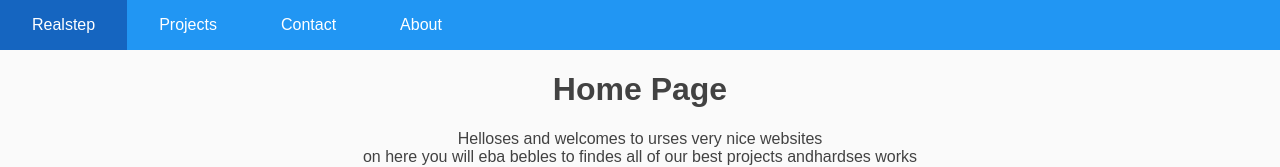
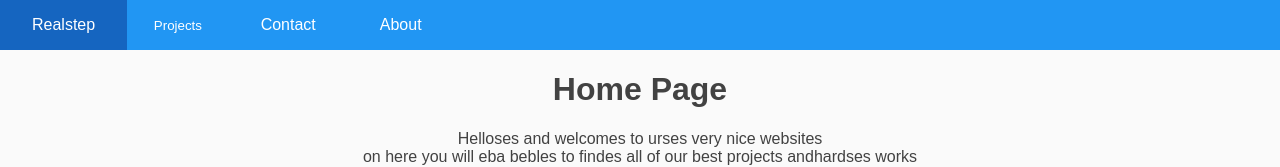
Before and after one commit to realstep-studios/Realstep-Website, a React (Create React App) app: page / in a window 1280 px wide. Shown: the top 167 px of the page. Built offline with nearby package versions, Linux system fonts and the light colour scheme; the HTML template or start-up script is replaced by a standard one.

Commit message:
Dropdown

```diff
--- a/src/components/navigation/Navigation.jsx
+++ b/src/components/navigation/Navigation.jsx
@@ -4,14 +4,45 @@ import { Link } from "react-router-dom"
 import "./navigation.css"
 
 export default class Navigation extends Component {
+  constructor(props) {
+    super(props)
+
+    // Close the dropdown menu if the user clicks outside of it
+    window.onclick = function(event) {
+      if (!event.target.matches('.dropBtn')) {
+        var dropdowns = document.getElementsByClassName("dropdownContent");
+        var i;
+        for (i = 0; i < dropdowns.length; i++) {
+          var openDropdown = dropdowns[i];
+          if (openDropdown.classList.contains('show')) {
+            openDropdown.classList.remove('show');
+          }
+        }
+      }
+}
+  }
+
   render() {
     return (
       <nav className="navigation">
         <Link as="a" to="/">Realstep</Link>
-        <Link as="a" to="/projects">Projects</Link>
+
+        <section class = "dropdown">
+        <button onClick = {this.projectsDropdown} class = "dropBtn">Projects</button>
+          <section id = "projectsDropdown" class = "dropdownContent">
+            <Link as="a" to="/projects/WillsMediaServer">Wills Media Server</Link>
+            <Link as="a" to="/projects/TapZ-Incremental">TapZ</Link>
+            <Link as="a" to="/projects/Seneca-Dark-Mode">Seneca Dark Mode</Link>
+          </section>
+        </section>
+
         <Link as="a" to="/contact">Contact</Link>
         <Link as="a" to="/about">About</Link>
       </nav>
     )
   }
+
+  projectsDropdown() {
+    document.getElementById("projectsDropdown").classList.toggle("show");
+  }
 }
--- a/src/components/navigation/navigation.css
+++ b/src/components/navigation/navigation.css
@@ -15,3 +15,47 @@
 .navigation a:hover {
     background-color: #1565C0;
 }
+
+.projectDropdown {
+    width: 100vw;
+    background-color: #2196F3;
+    color: #ffffff;
+    display: block;
+}
+
+.dropBtn {
+    color: #ffffff;
+    padding: 1em 2em;
+    display: inline-block;
+    text-decoration: none;
+    outline:none;
+    border:none;
+    background-color: transparent;
+}
+
+.dropBtn:hover, .dropBtn:focus {
+    background-color: #1565C0;
+}
+
+.dropdownContent {
+    display: none;
+    position: absolute;
+    background-color: #f1f1f1;
+    min-width: 160px;
+    box-shadow: 0px 8px 16px 0px rgba(0,0,0,0.2);
+    z-index: 1;
+}
+
+.dropdownContent a {
+    color: black;
+    padding: 12px 16px;
+    text-decoration: none;
+    display: block;
+  }
+
+.dropdown {
+    position: relative;
+    display: inline-block;
+}
+
+.show {display:block;}
```
